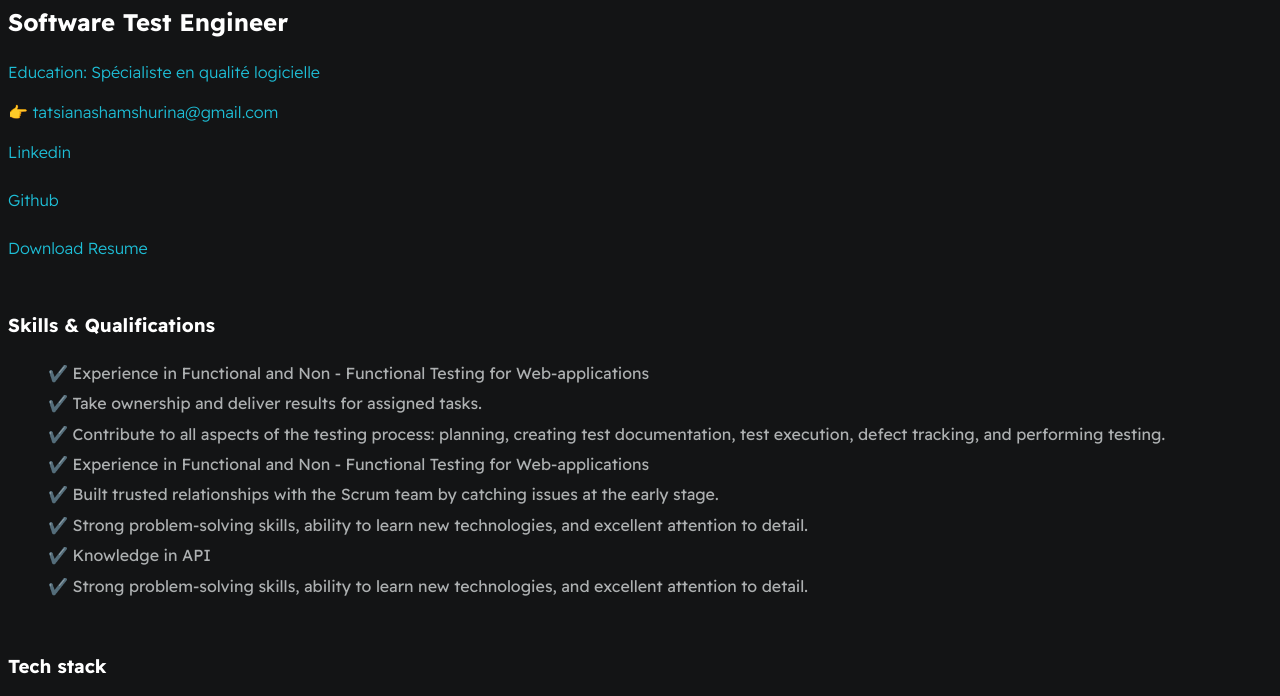
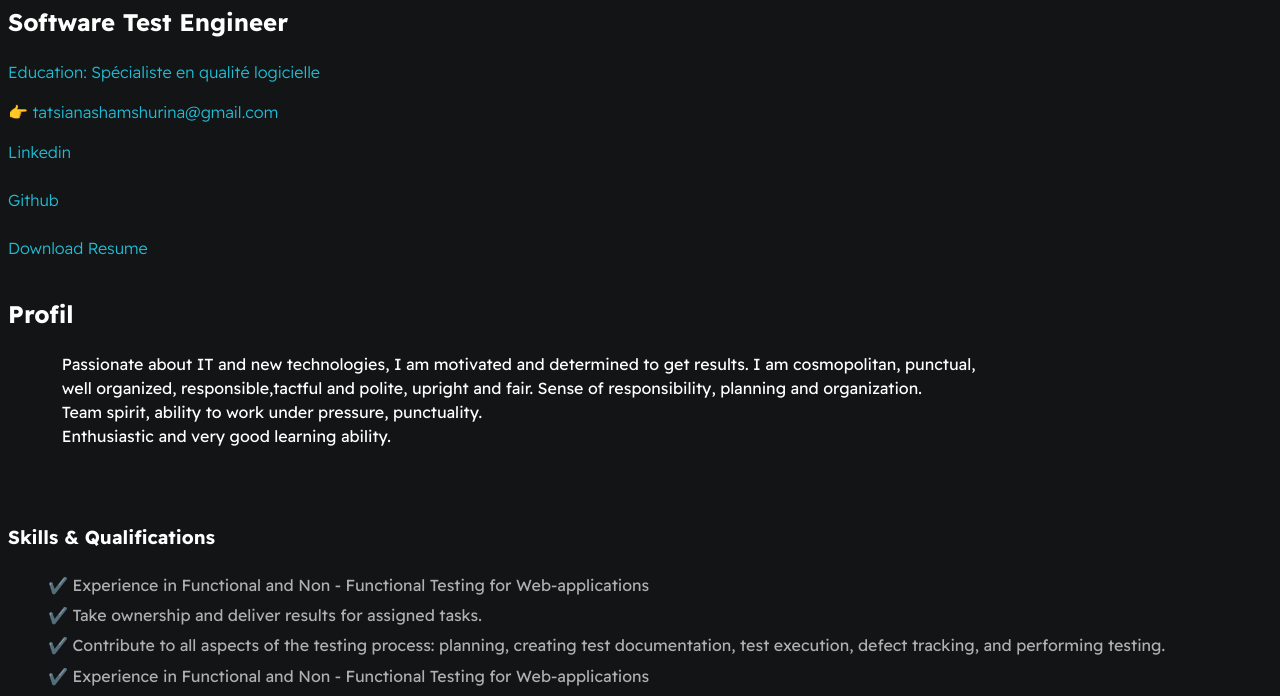
Before and after one commit to TatianaShamshurina/Resume_Tatsiana_Website, a plain HTML site: page index.html in a window 1280 px wide. Shown: the part 356-1052 px from the top of the page. Drawn offline with Linux system fonts and the light colour scheme.

Commit message:
Ajout profil

```diff
--- a/index.html
+++ b/index.html
@@ -30,6 +30,14 @@
                     <a href="https://github.com/TatianaShamshurina" target="_blank">Github</a><br></br>
                     <a href="./assets/CV_Tatsiana_Shamshurina.pdf" target="_blank">Download Resume</a>
                 </section>
+
+            <h2> Profil</h2>
+            <pre>
+            Passionate about IT and new technologies, I am motivated and determined to get results. I am cosmopolitan, punctual,
+            well organized, responsible,tactful and polite, upright and fair. Sense of responsibility, planning and organization.
+            Team spirit, ability to work under pressure, punctuality.
+            Enthusiastic and very good learning ability.
+            </pre>
 
 
                 <section class="section--page">
```
